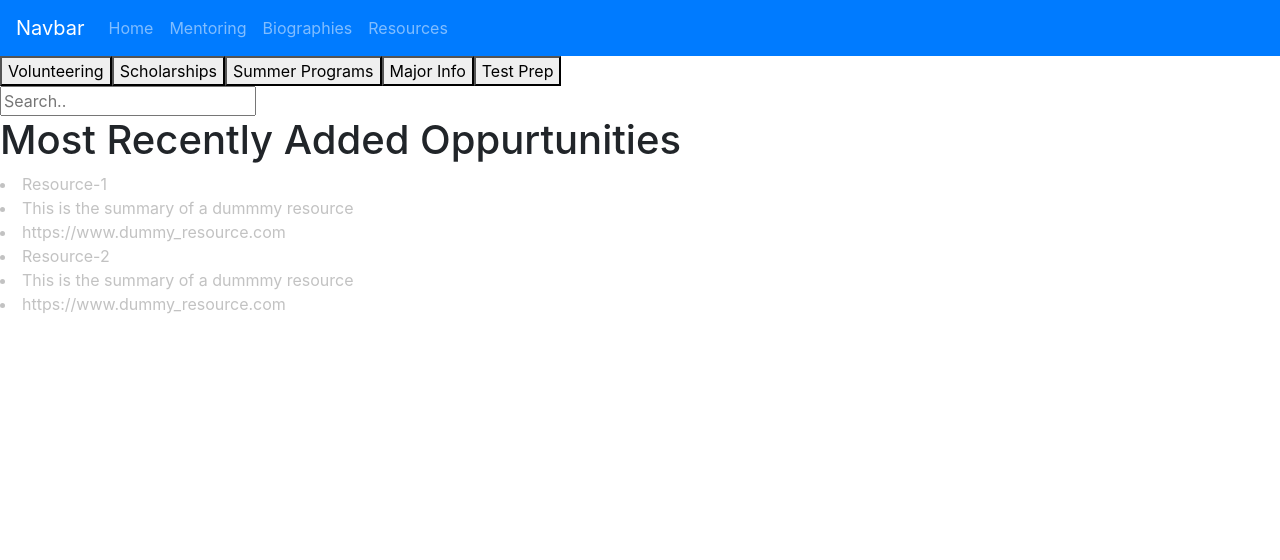
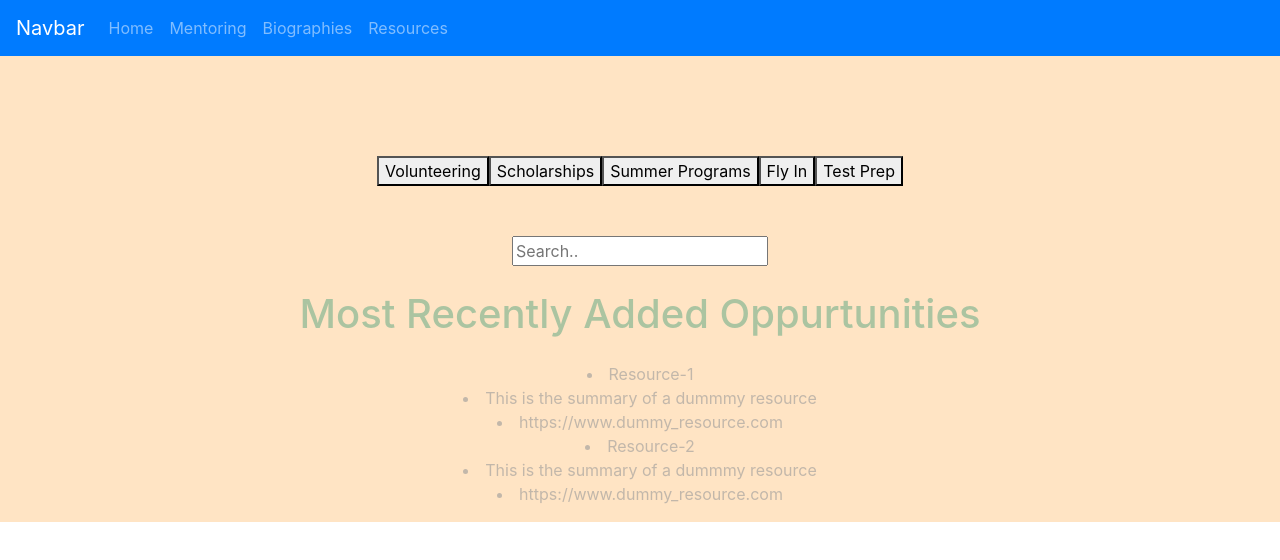
Before and after one commit to cfg-hbcuhsi/team-3, a React (Create React App) app in the folder frontend/: page /resources in a window 1280 px wide. Shown: the top 560 px of the page. Built offline with nearby package versions, Linux system fonts and the light colour scheme.

Commit message:
styling for resources

```diff
--- a/frontend/src/Components/Mentoring.js
+++ b/frontend/src/Components/Mentoring.js
@@ -40,8 +40,6 @@ class Mentoring extends Component {
     return (
       <Container className="mt-5">
         <Container>
-
-
           <Form>
             <Form.Row className="align-items-center">
               <Col>
--- a/frontend/src/Components/Resource.css
+++ b/frontend/src/Components/Resource.css
@@ -1,4 +1,33 @@
+
+.page{
+    align-items: center;
+    text-align: center;
+    align-content: center;
+    background-color: bisque;
+}
+.buttons{
+    padding-top: 100px;
+    padding-bottom: 50px;
+    text-align: center;
+    display: inline-block;
+    font-size: 16px;
+}
+
+.button{
+    border-radius: 16px;
+    margin-left: 50px;
+    background-color: chocolate;
+}
+
 li {
     color:#9999;
+}
 
+h1 {
+    color: #ABC4A1;
+    padding: 20px;
+    text-align: center;
+    text-decoration: none;
+    display: inline-block;
+    margin: 4px 2px;
 }
--- a/frontend/src/Components/Resource.js
+++ b/frontend/src/Components/Resource.js
@@ -4,7 +4,6 @@ import "./Resource.css";
 function Resource(parameter) {
     const {params} = parameter;
     const {title,summary,url} = params;
-    console.log(params);
 
     return(
     <div>
--- a/frontend/src/Components/Resources.js
+++ b/frontend/src/Components/Resources.js
@@ -1,6 +1,7 @@
 import React, { Component } from "react";
 import {Link} from "react-router-dom";
 import Resource from "./Resource";
+
 class Resources extends Component {
   constructor() {
     super();
@@ -19,17 +20,17 @@ class Resources extends Component {
   }
   render() {
     return (
-      <div>
-      <div>
+      <div class="page">
+      <div class="buttons">
         <button className="volunteering">Volunteering</button>
         <button className="scholarships">Scholarships</button>
         <button className="summer-programs">Summer Programs</button>
-        <button className="major-info">Major Info</button>
+        <button className="fly-in">Fly In</button>
         <button className="test-prep">Test Prep</button>
       </div>
-      <div>
+      <div class="Search">
         <input type="text" placeholder="Search..">
-          </input>
+        </input>
       </div>
       <div>
         <p>
```
